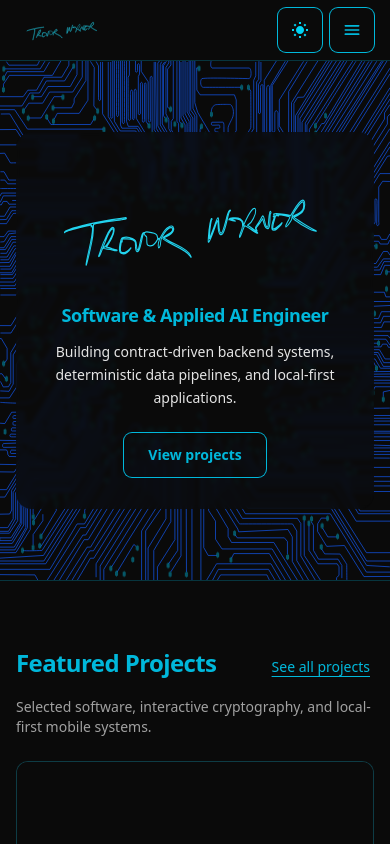
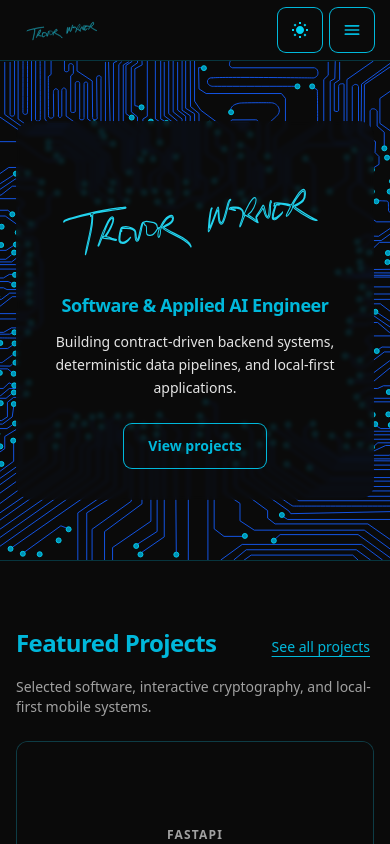
Before and after one commit to Trevor5008/Portfolio, a React (Vite) app in the folder frontend/: page / in a window 390 px wide. Shown: the top 844 px of the page. Built offline with nearby package versions, Linux system fonts and the light colour scheme.

Commit message:
fix: make circuit hero responsive and motion-safe
Co-authored-by: Cursor <cursoragent@cursor.com>

```diff
--- a/frontend/src/components/Circle.jsx
+++ b/frontend/src/components/Circle.jsx
@@ -1,19 +1,17 @@
 import { themeColors } from "../data/themes.js";
 
-const Circle = ({ isComplete, theme, cx, cy, delay = 0 }) => {
+const Circle = ({ isComplete, theme, cx, cy }) => {
+  const palette = themeColors[theme];
+
   return (
     <circle
       cx={cx}
       cy={cy}
       r="2.8"
-      className={`
-                ${themeColors[theme].circleStroke}
-                ${isComplete ? "animate-pulse" : ""}
-                ${isComplete ? themeColors[theme].circleFill : "fill-none"}`}
+      className={`${palette.circleStroke} ${
+        isComplete ? palette.circleFill : "fill-none"
+      }`}
       strokeWidth="1"
-      style={{
-        animationDelay: `${delay}s`,
-      }}
     />
   );
 };
--- a/frontend/src/components/CircuitBoard.jsx
+++ b/frontend/src/components/CircuitBoard.jsx
@@ -7,7 +7,6 @@ import linePaths from "../data/linePaths.js";
 const CircuitBoard = ({
   registerPolyPath,
   registerLinePath,
-  setIsComplete,
   pathColor,
   isComplete,
   theme,
@@ -27,15 +26,13 @@ const CircuitBoard = ({
         focusable="false"
         className="h-full w-full"
         viewBox="0 0 960 560"
-        preserveAspectRatio="none"
+        preserveAspectRatio="xMidYMid slice"
       >
         <g id="lines">
           {polyLines.map((node, key) => (
             <AnimatedPath
               register={registerPolyPath}
               pathColor={pathColor}
-              theme={theme}
-              setIsComplete={setIsComplete}
               idx={key}
               key={key}
               d={polylineToPath(node.points)}
@@ -45,8 +42,6 @@ const CircuitBoard = ({
             <AnimatedPath
               register={registerLinePath}
               pathColor={pathColor}
-              theme={theme}
-              setIsComplete={setIsComplete}
               idx={key}
               key={key}
               d={node}
--- a/frontend/src/components/CircuitHero.jsx
+++ b/frontend/src/components/CircuitHero.jsx
@@ -4,10 +4,16 @@ import CircuitBoard from "./CircuitBoard";
 import TitleCard from "./TitleCard";
 import { themeColors } from "../data/themes.js";
 import { useTheme } from "./useTheme.js";
+import { useReducedMotion } from "../hooks/useReducedMotion.js";
+
+let hasPlayedIntro = false;
 
 const CircuitHero = () => {
   const { theme } = useTheme();
-  const [isComplete, setIsComplete] = useState(false);
+  const reducedMotion = useReducedMotion();
+  const [isComplete, setIsComplete] = useState(
+    () => reducedMotion || hasPlayedIntro,
+  );
   const palette = themeColors[theme];
 
   const polyPaths = useRef([]);
@@ -26,62 +32,53 @@ const CircuitHero = () => {
   };
 
   useLayoutEffect(() => {
-    const validPolyPaths = polyPaths.current.filter(
-      (p) => p && p.getTotalLength() > 0,
+    const allPaths = [...polyPaths.current, ...linePaths.current].filter(
+      (p) => p && typeof p.getTotalLength === "function" && p.getTotalLength() > 0,
     );
-    validPolyPaths.forEach((path) => {
+
+    if (reducedMotion || hasPlayedIntro) {
+      allPaths.forEach((path) => {
+        path.style.strokeDasharray = "";
+        path.style.strokeDashoffset = "0";
+      });
+      setIsComplete(true);
+      hasPlayedIntro = true;
+      return undefined;
+    }
+
+    allPaths.forEach((path) => {
       const length = path.getTotalLength();
-      path.style.strokeDasharray = length;
-      path.style.strokeDashoffset = length;
+      path.style.strokeDasharray = `${length}`;
+      path.style.strokeDashoffset = `${length}`;
     });
 
     const t1 = gsap.timeline({
-      onStart: () => setIsComplete(false),
-      onComplete: () => setIsComplete(true),
+      onComplete: () => {
+        hasPlayedIntro = true;
+        setIsComplete(true);
+      },
       ease: "power2.inOut",
     });
 
-    t1.add("circuits");
-    t1.to(
-      validPolyPaths,
-      {
-        strokeDashoffset: 0,
-        duration: 3.5,
-      },
-      "circuits",
-    );
-
-    const validLinePaths = linePaths.current.filter(
-      (p) => p && p.getTotalLength() > 0,
-    );
-    validLinePaths.forEach((path) => {
-      const length = path.getTotalLength();
-      path.style.strokeDasharray = length;
-      path.style.strokeDashoffset = length;
+    t1.to(allPaths, {
+      strokeDashoffset: 0,
+      duration: 3.5,
     });
 
-    t1.to(
-      validLinePaths,
-      {
-        strokeDashoffset: 0,
-        duration: 3.5,
-      },
-      "circuits",
-    );
-
-    return () => t1.kill();
-  }, [theme]);
+    return () => {
+      t1.kill();
+    };
+  }, [reducedMotion]);
 
   return (
     <section
       aria-label="Introduction"
-      className={`relative flex min-h-[520px] w-full items-center justify-center overflow-hidden border-b ${palette.border} md:min-h-[calc(100vh-4rem)]`}
+      className={`relative flex min-h-[500px] w-full items-center justify-center overflow-hidden border-b ${palette.border} md:min-h-[calc(100vh-4rem)]`}
     >
       <CircuitBoard
         registerPolyPath={registerPolyPath}
         registerLinePath={registerLinePath}
         pathColor={palette.stroke}
-        setIsComplete={setIsComplete}
         isComplete={isComplete}
         theme={theme}
       />
--- a/frontend/src/components/TitleCard.jsx
+++ b/frontend/src/components/TitleCard.jsx
@@ -9,24 +9,22 @@ const TitleCard = ({ theme }) => {
   return (
     <div
       id="titleCard"
-      className="relative z-10 mx-auto flex max-w-2xl flex-col items-center px-4 py-12 text-center sm:px-6"
+      className="relative z-10 mx-auto flex w-full max-w-3xl flex-col items-center px-4 py-12 text-center sm:px-6"
     >
       <div
-        className={`flex flex-col items-center rounded-2xl px-6 py-8 backdrop-blur-[2px] ${palette.heroScrim}`}
+        className={`flex w-full flex-col items-center rounded-2xl px-4 py-8 sm:px-8 backdrop-blur-[2px] ${palette.heroScrim}`}
       >
         <svg
           aria-hidden="true"
           focusable="false"
           version="1.0"
           xmlns="http://www.w3.org/2000/svg"
-          width="1179.000000pt"
-          height="492.000000pt"
-          viewBox="0 250 1179.000000 492.000000"
+          viewBox="0 250 1179 492"
           preserveAspectRatio="xMidYMid meet"
-          className="max-w-full h-auto max-h-40 sm:max-h-52"
+          className="h-auto w-[min(80vw,640px)]"
         >
           <g
-            transform="translate(-200.000000,500.000000) scale(0.030000,-0.10000)"
+            transform="translate(-200,500) scale(0.03,-0.1)"
             stroke={palette.svg}
             strokeWidth="28"
             fill="none"
--- /dev/null
+++ b/frontend/src/hooks/useReducedMotion.js
@@ -0,0 +1,35 @@
+import { useEffect, useState } from "react";
+
+const QUERY = "(prefers-reduced-motion: reduce)";
+
+const getInitialReducedMotion = () => {
+  if (typeof window === "undefined" || typeof window.matchMedia !== "function") {
+    return false;
+  }
+  return window.matchMedia(QUERY).matches;
+};
+
+export const useReducedMotion = () => {
+  const [reducedMotion, setReducedMotion] = useState(getInitialReducedMotion);
+
+  useEffect(() => {
+    if (
+      typeof window === "undefined" ||
+      typeof window.matchMedia !== "function"
+    ) {
+      return undefined;
+    }
+
+    const mediaQuery = window.matchMedia(QUERY);
+    setReducedMotion(mediaQuery.matches);
+
+    const handleChange = (event) => {
+      setReducedMotion(event.matches);
+    };
+
+    mediaQuery.addEventListener("change", handleChange);
+    return () => mediaQuery.removeEventListener("change", handleChange);
+  }, []);
+
+  return reducedMotion;
+};
--- a/frontend/src/index.css
+++ b/frontend/src/index.css
@@ -4,3 +4,14 @@
 @theme {
     --font-rock-salt: "Rock Salt", cursive;
 }
+
+@media (prefers-reduced-motion: reduce) {
+    *,
+    *::before,
+    *::after {
+        animation-duration: 0.01ms !important;
+        animation-iteration-count: 1 !important;
+        transition-duration: 0.01ms !important;
+        scroll-behavior: auto !important;
+    }
+}
```
